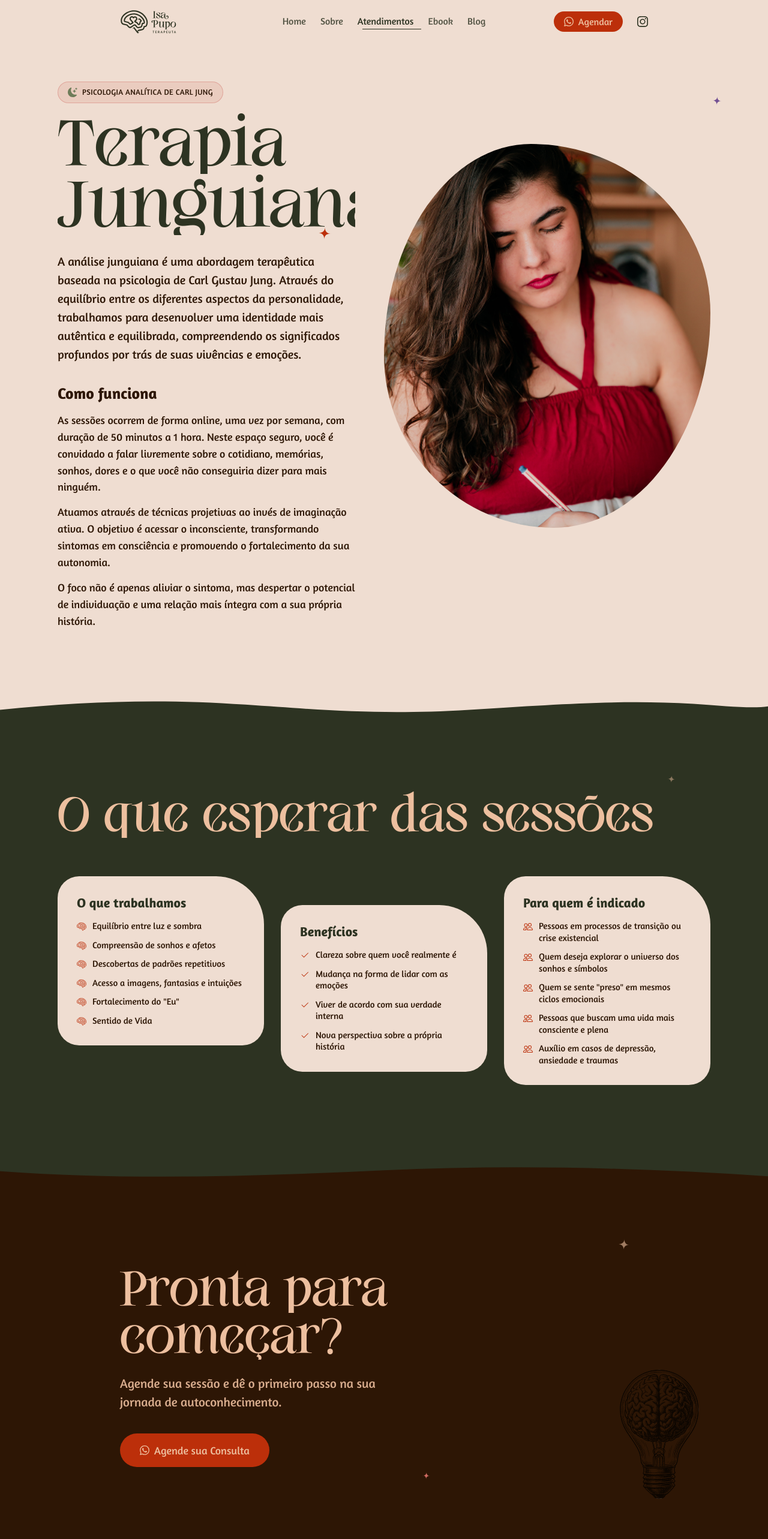
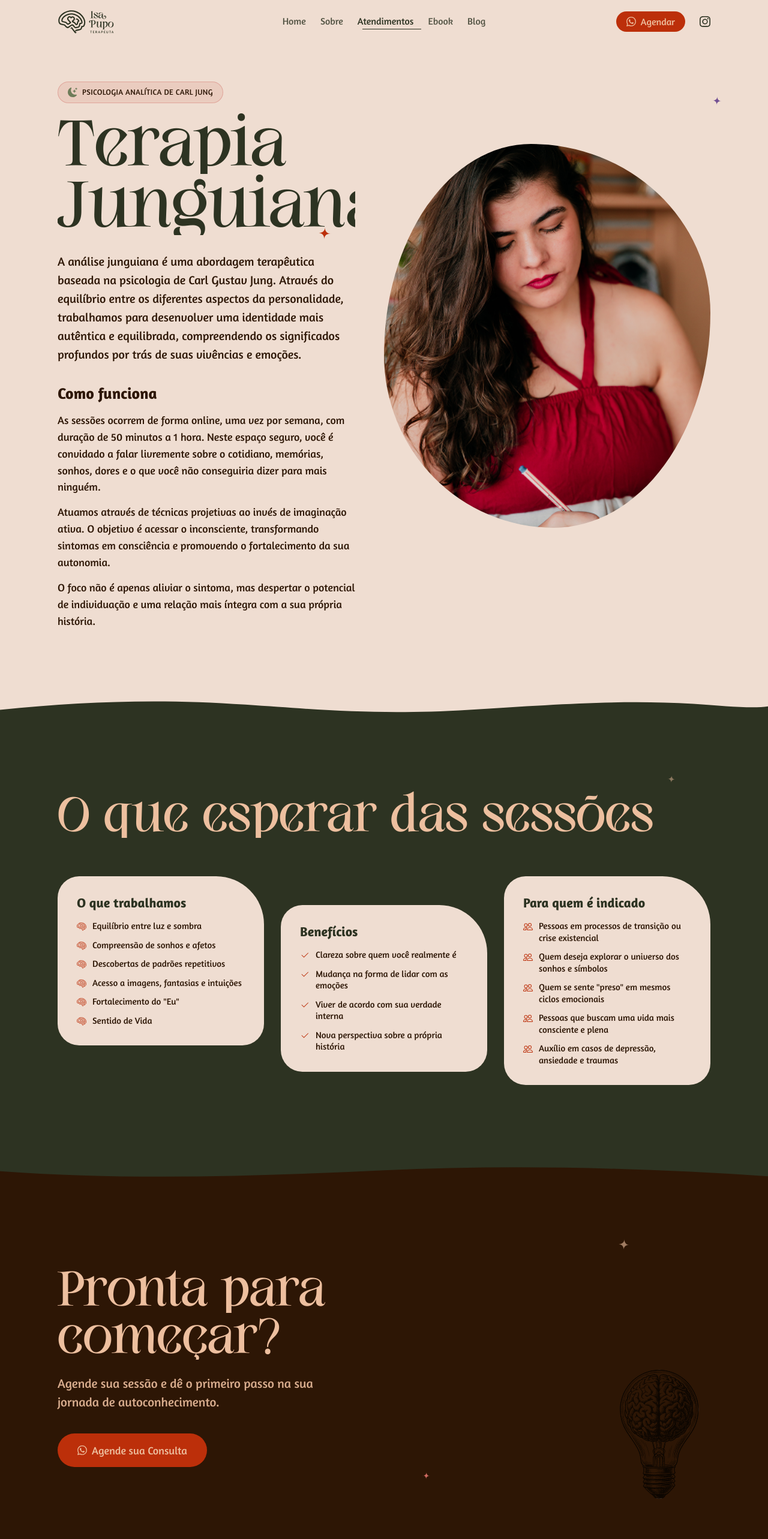
Before and after one commit to diegommcosta/isa-pupo-site, a Next.js app: page /terapia/jungiana in a window 1280 px wide. Shown: the top 2566 px of the page at 60% size. Built offline with nearby package versions, Linux system fonts and the light colour scheme.

Commit message:
fix(layout): padroniza gutter do site (header, footer, CtaBand, post) para px-6/10/16/24
Co-Authored-By: Claude Fable 5 <noreply@anthropic.com>

```diff
--- a/app/(site)/blog/[slug]/page.tsx
+++ b/app/(site)/blog/[slug]/page.tsx
@@ -62,7 +62,7 @@ export default async function BlogPost({ params }: { params: Promise<{ slug: str
     <>
       {/* Seção 1 — meta + título */}
       <section className="bg-white pt-[128px] pb-[30px]">
-        <div className="max-w-site mx-auto px-8 lg:px-[200px]">
+        <div className="max-w-site mx-auto px-6 md:px-10 lg:px-16 xl:px-24">
           <div className="max-w-content mx-auto">
             {/* Back link */}
             <Link
@@ -101,7 +101,7 @@ export default async function BlogPost({ params }: { params: Promise<{ slug: str
       {/* Seção 2 — capa */}
       {coverUrl && (
         <section className="bg-white py-[30px]">
-          <div className="max-w-site mx-auto px-8 lg:px-[200px]">
+          <div className="max-w-site mx-auto px-6 md:px-10 lg:px-16 xl:px-24">
             <div className="max-w-content mx-auto">
               <div
                 data-anim="image"
@@ -121,7 +121,7 @@ export default async function BlogPost({ params }: { params: Promise<{ slug: str
 
       {/* Seção 3 — corpo (single column) */}
       <section className="bg-white pb-[70px]">
-        <div className="max-w-site mx-auto px-8 lg:px-[200px]">
+        <div className="max-w-site mx-auto px-6 md:px-10 lg:px-16 xl:px-24">
           <div className="max-w-content mx-auto">
             {/* Artigo */}
             <article className="max-w-none">
--- a/components/layout/CtaBand.tsx
+++ b/components/layout/CtaBand.tsx
@@ -36,7 +36,7 @@ export default function CtaBand({ message = defaultMessage }: Props) {
         className="absolute bottom-[18%] left-[55%] text-rosa animate-twinkle [animation-delay:1.6s] hidden md:block"
       />
 
-      <div className="relative max-w-site mx-auto px-8 lg:px-[200px]">
+      <div className="relative max-w-site mx-auto px-6 md:px-10 lg:px-16 xl:px-24">
         <div className="max-w-[720px]">
           <h2
             className="font-display text-display-lg text-bege px-2 -mx-2"
--- a/components/layout/Footer.tsx
+++ b/components/layout/Footer.tsx
@@ -22,7 +22,7 @@ export default function Footer() {
         className="absolute bottom-16 left-[6%] text-bege/60 animate-twinkle [animation-delay:1.4s]"
       />
 
-      <div className="max-w-site mx-auto px-8 lg:px-[200px] pt-10 md:pt-[60px] pb-[32px]">
+      <div className="max-w-site mx-auto px-6 md:px-10 lg:px-16 xl:px-24 pt-10 md:pt-[60px] pb-[32px]">
         <div className="grid grid-cols-1 md:grid-cols-[1.4fr_1fr_1fr] gap-6 md:gap-10 pb-8 border-b-[3px] border-verde-claro">
           {/* Brand */}
           <div>
--- a/components/layout/Header.tsx
+++ b/components/layout/Header.tsx
@@ -147,7 +147,7 @@ export default function Header({ tone: toneProp = "light" }: HeaderProps) {
             : cn("bg-transparent", tone === "light" ? "text-verde-escuro" : "text-bege")
       )}
     >
-      <div className="max-w-site mx-auto h-[72px] px-8 lg:px-[200px] flex items-center justify-between lg:grid lg:grid-cols-3">
+      <div className="max-w-site mx-auto h-[72px] px-6 md:px-10 lg:px-16 xl:px-24 flex items-center justify-between lg:grid lg:grid-cols-3">
         {/* Coluna 1 — Logo (esquerda) */}
         <Link
           href="/"
@@ -249,7 +249,7 @@ export default function Header({ tone: toneProp = "light" }: HeaderProps) {
         )}
         aria-label="Menu mobile"
       >
-        <div className="px-8 py-7 flex flex-col gap-5">
+        <div className="px-6 md:px-10 py-7 flex flex-col gap-5">
           {navLinks.map((link) => (
             <Link
               key={link.href}
```
